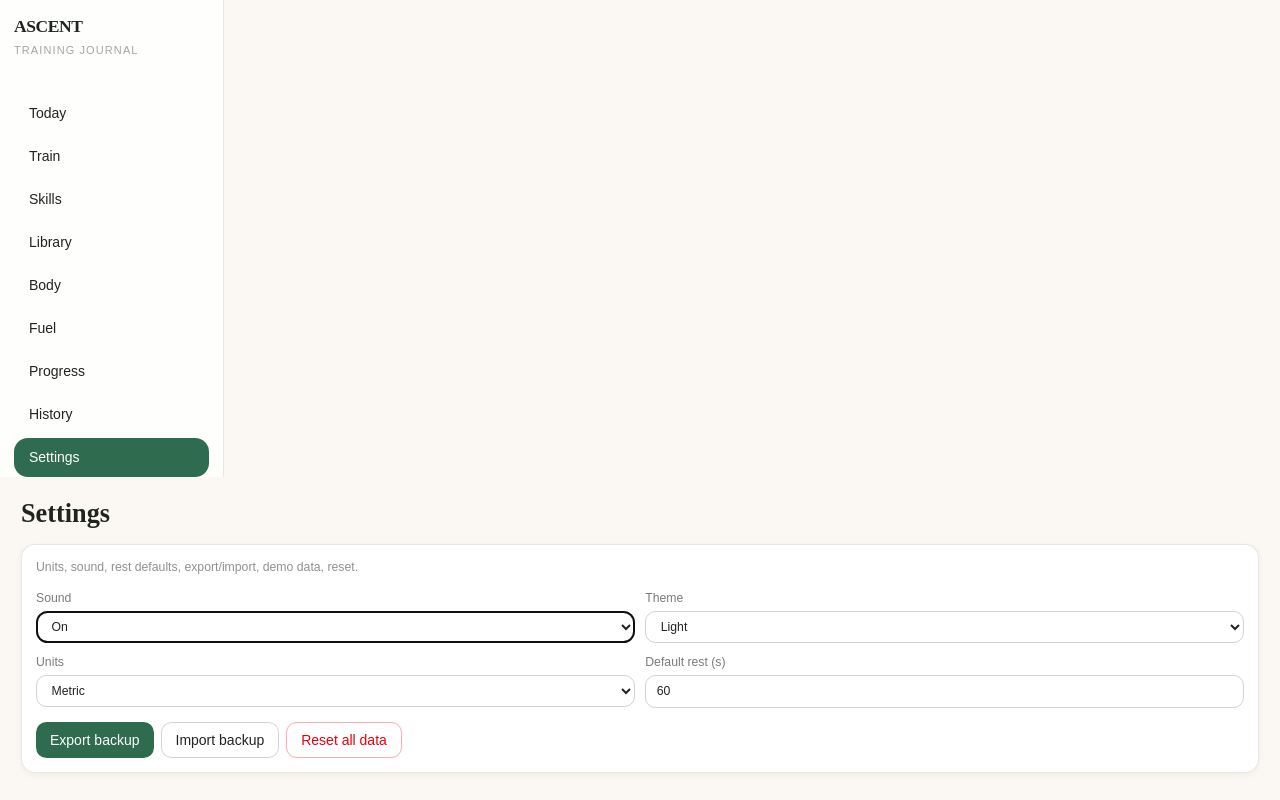
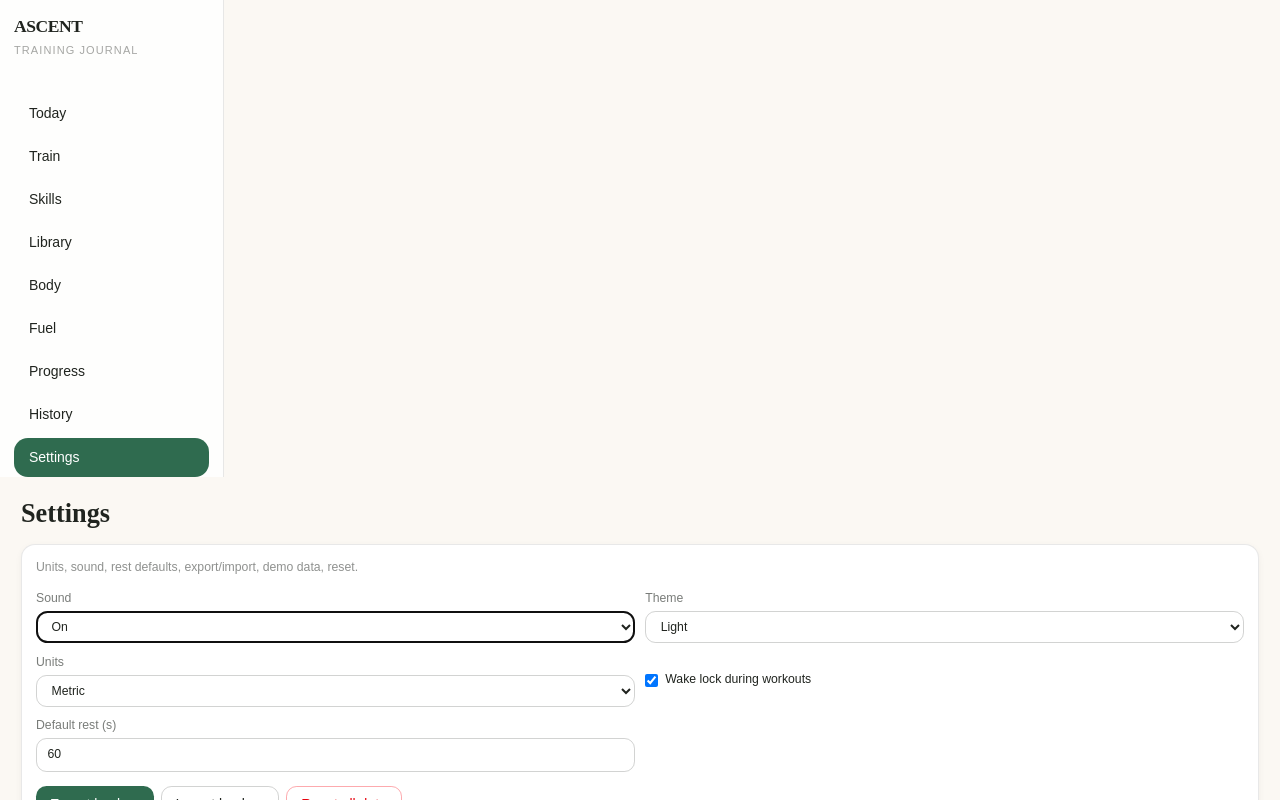
Before and after one commit to davisxp/ascent, a React (Vite) app: page /settings in a window 1280 px wide. Both pictures are taken after a click on the button "Export backup". Built offline with nearby package versions, Linux system fonts and the light colour scheme.

Commit message:
feat(settings): wake-lock toggle wired to settings repo

```diff
--- a/src/features/settings/Settings.tsx
+++ b/src/features/settings/Settings.tsx
@@ -95,6 +95,14 @@ export const Settings = () => {
                 <option value="imperial">Imperial</option>
               </select>
             </label>
+            <label className="text-sm flex items-center gap-2">
+              <input
+                type="checkbox"
+                checked={settings.wakeLock}
+                onChange={(e) => save({ ...settings, wakeLock: e.target.checked })}
+              />
+              <span>Wake lock during workouts</span>
+            </label>
             <label className="text-sm">
               <span className="block text-ink/60 mb-1">Default rest (s)</span>
               <input
```
